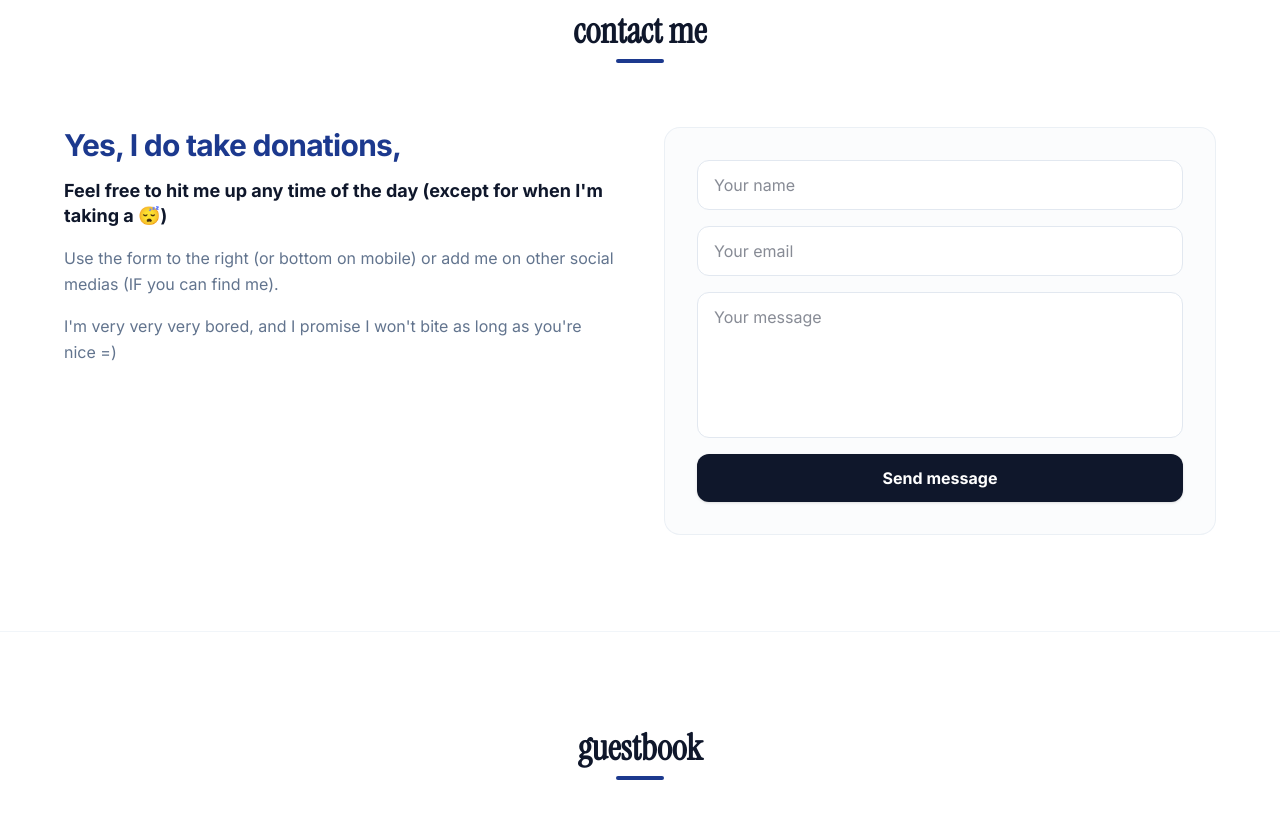
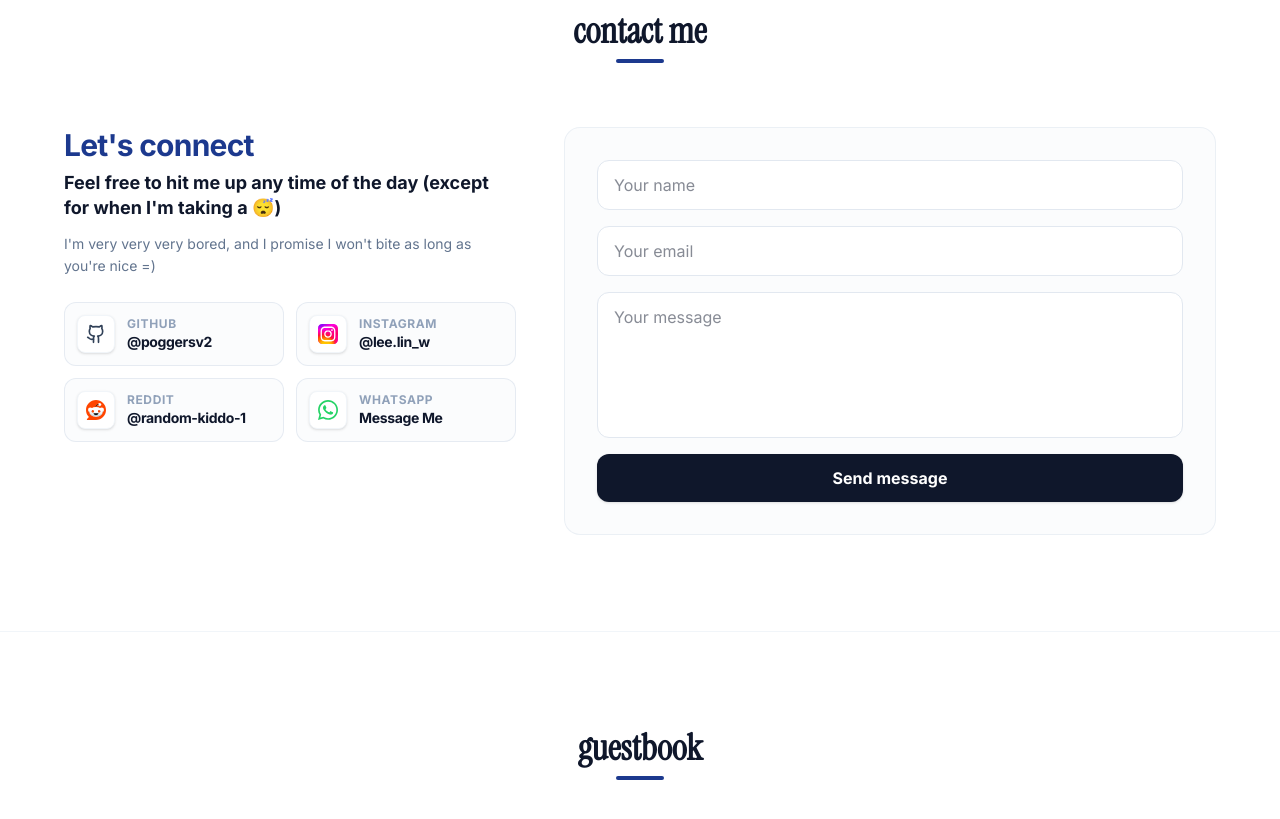
Before and after one commit to poggersv2/mywebsite, a React (Vite) app: page / in a window 1280 px wide. Shown: the part 1780-2599 px from the top of the page. Built offline with nearby package versions, Linux system fonts and the light colour scheme; no server answers.

Commit message:
added contacts

```diff
--- a/src/App.jsx
+++ b/src/App.jsx
@@ -182,7 +182,7 @@ function App() {
         {/* Projects Section */}
         <div id="projects" className="py-24 max-w-7xl mx-auto px-6 sm:px-12 lg:px-16 font-sans">
           <div className="flex flex-col items-center mb-16 text-center">
-            <h2 className="text-3xl sm:text-4xl font-bold  font-serif-heading mb-2">projects</h2>
+            <h2 className="text-3xl sm:text-4xl font-bold font-serif-heading mb-2">projects</h2>
             <div className="h-1 w-12 bg-blue-900 dark:bg-blue-500 rounded-full"></div>
           </div>
 
@@ -234,21 +234,65 @@ function App() {
             <div className="h-1 w-12 bg-blue-900 dark:bg-blue-500 rounded-full"></div>
           </div>
 
-          <div className="grid grid-cols-1 md:grid-cols-2 gap-12 items-start">
-            <div className="flex flex-col gap-4">
-              <h3 className="text-3xl font-bold tracking-tight text-blue-900 dark:text-blue-400">Yes, I do take donations,</h3>
-              <p className="text-lg font-semibold leading-snug">
-                Feel free to hit me up any time of the day (except for when I'm taking a 😴)
-              </p>
-              <p className="text-slate-500 dark:text-slate-400 leading-relaxed">
-                Use the form to the right (or bottom on mobile) or add me on other social medias (IF you can find me).
-              </p>
-              <p className="text-slate-500 dark:text-slate-400 leading-relaxed font-medium">
-                I'm very very very bored, and I promise I won't bite as long as you're nice =)
-              </p>
+          <div className="grid grid-cols-1 lg:grid-cols-12 gap-12 items-start">
+            {/* Left Sidebar: Context & Visual Directory */}
+            <div className="flex flex-col gap-6 lg:col-span-5">
+              <div>
+                <h3 className="text-3xl font-bold tracking-tight text-blue-900 dark:text-blue-400 mb-2">Let's connect</h3>
+                <p className="text-lg font-semibold leading-snug mb-3">
+                  Feel free to hit me up any time of the day (except for when I'm taking a 😴)
+                </p>
+                <p className="text-slate-500 dark:text-slate-400 leading-relaxed text-sm">
+                  I'm very very very bored, and I promise I won't bite as long as you're nice =)
+                </p>
+              </div>
+
+              {/* Profiles Directory Cards */}
+              <div className="grid grid-cols-1 sm:grid-cols-2 gap-3 w-full">
+                <a href="https://github.com/poggersv2" target="_blank" rel="noreferrer" className="flex items-center gap-3 p-3 rounded-xl border border-slate-200/80 dark:border-slate-800 bg-slate-50/50 dark:bg-slate-900/50 hover:border-slate-300 dark:hover:border-slate-700 hover:scale-[1.01] transition-all duration-200">
+                  <div className="p-2 rounded-lg bg-white dark:bg-slate-800 border border-slate-100 dark:border-slate-700 shadow-sm">
+                    <svg xmlns="http://www.w3.org/2000/svg" width="20" height="20" viewBox="0 0 24 24" fill="none" stroke="currentColor" strokeWidth="2" strokeLinecap="round" strokeLinejoin="round" className="text-slate-700 dark:text-slate-300"><path d="M15 22v-4a4.8 4.8 0 0 0-1-3.5c3 0 6-2 6-5.5.08-1.25-.27-2.48-1-3.5.28-1.15.28-2.35 0-3.5 0 0-1 0-3 1.5-2.64-.5-5.36-.5-8 0C6 2 5 2 5 2c-.3 1.15-.3 2.35 0 3.5A5.403 5.403 0 0 0 4 9c0 3.5 3 5.5 6 5.5-.39.49-.68 1.05-.85 1.65-.17.6-.22 1.23-.15 1.85v4"></path><path d="M9 18c-4.51 2-5-2-7-2"></path></svg>
+                  </div>
+                  <div className="flex flex-col">
+                    <span className="text-xs font-semibold text-slate-400 dark:text-slate-500 uppercase tracking-wider">GitHub</span>
+                    <span className="text-sm font-bold tracking-tight">@poggersv2</span>
+                  </div>
+                </a>
+
+                <a href="https://www.instagram.com/lee.lin_w/" target="_blank" rel="noreferrer" className="flex items-center gap-3 p-3 rounded-xl border border-slate-200/80 dark:border-slate-800 bg-slate-50/50 dark:bg-slate-900/50 hover:border-slate-300 dark:hover:border-slate-700 hover:scale-[1.01] transition-all duration-200">
+                  <div className="p-2 rounded-lg bg-white dark:bg-slate-800 border border-slate-100 dark:border-slate-700 shadow-sm flex items-center justify-center">
+                    <img src={instagramLogo} alt="Instagram" className="h-5 w-5 object-contain" />
+                  </div>
+                  <div className="flex flex-col">
+                    <span className="text-xs font-semibold text-slate-400 dark:text-slate-500 uppercase tracking-wider">Instagram</span>
+                    <span className="text-sm font-bold tracking-tight">@lee.lin_w</span>
+                  </div>
+                </a>
+
+                <a href="https://www.reddit.com/user/random-kiddo-1/" target="_blank" rel="noreferrer" className="flex items-center gap-3 p-3 rounded-xl border border-slate-200/80 dark:border-slate-800 bg-slate-50/50 dark:bg-slate-900/50 hover:border-slate-300 dark:hover:border-slate-700 hover:scale-[1.01] transition-all duration-200">
+                  <div className="p-2 rounded-lg bg-white dark:bg-slate-800 border border-slate-100 dark:border-slate-700 shadow-sm flex items-center justify-center">
+                    <img src={redditLogo} alt="Reddit" className="h-5 w-5 object-contain" />
+                  </div>
+                  <div className="flex flex-col">
+                    <span className="text-xs font-semibold text-slate-400 dark:text-slate-500 uppercase tracking-wider">Reddit</span>
+                    <span className="text-sm font-bold tracking-tight">@random-kiddo-1</span>
+                  </div>
+                </a>
+
+                <a href="https://www.youtube.com/watch?v=xvFZjo5PgG0" target="_blank" rel="noreferrer" className="flex items-center gap-3 p-3 rounded-xl border border-slate-200/80 dark:border-slate-800 bg-slate-50/50 dark:bg-slate-900/50 hover:border-slate-300 dark:hover:border-slate-700 hover:scale-[1.01] transition-all duration-200">
+                  <div className="p-2 rounded-lg bg-white dark:bg-slate-800 border border-slate-100 dark:border-slate-700 shadow-sm flex items-center justify-center">
+                    <img src={whatsappLogo} alt="WhatsApp" className="h-5 w-5 object-contain" />
+                  </div>
+                  <div className="flex flex-col">
+                    <span className="text-xs font-semibold text-slate-400 dark:text-slate-500 uppercase tracking-wider">WhatsApp</span>
+                    <span className="text-sm font-bold tracking-tight">Message Me</span>
+                  </div>
+                </a>
+              </div>
             </div>
 
-            <form className="flex w-full flex-col gap-4 bg-slate-50/50 dark:bg-slate-800/20 border border-slate-200/60 dark:border-slate-700/50 rounded-2xl p-6 sm:p-8"
+            {/* Right Sidebar: Form */}
+            <form className="flex w-full flex-col gap-4 bg-slate-50/50 dark:bg-slate-800/20 border border-slate-200/60 dark:border-slate-700/50 rounded-2xl p-6 sm:p-8 lg:col-span-7"
                   method="POST"
                   action="https://formspree.io/f/mykvgdoy">
               <input
```
